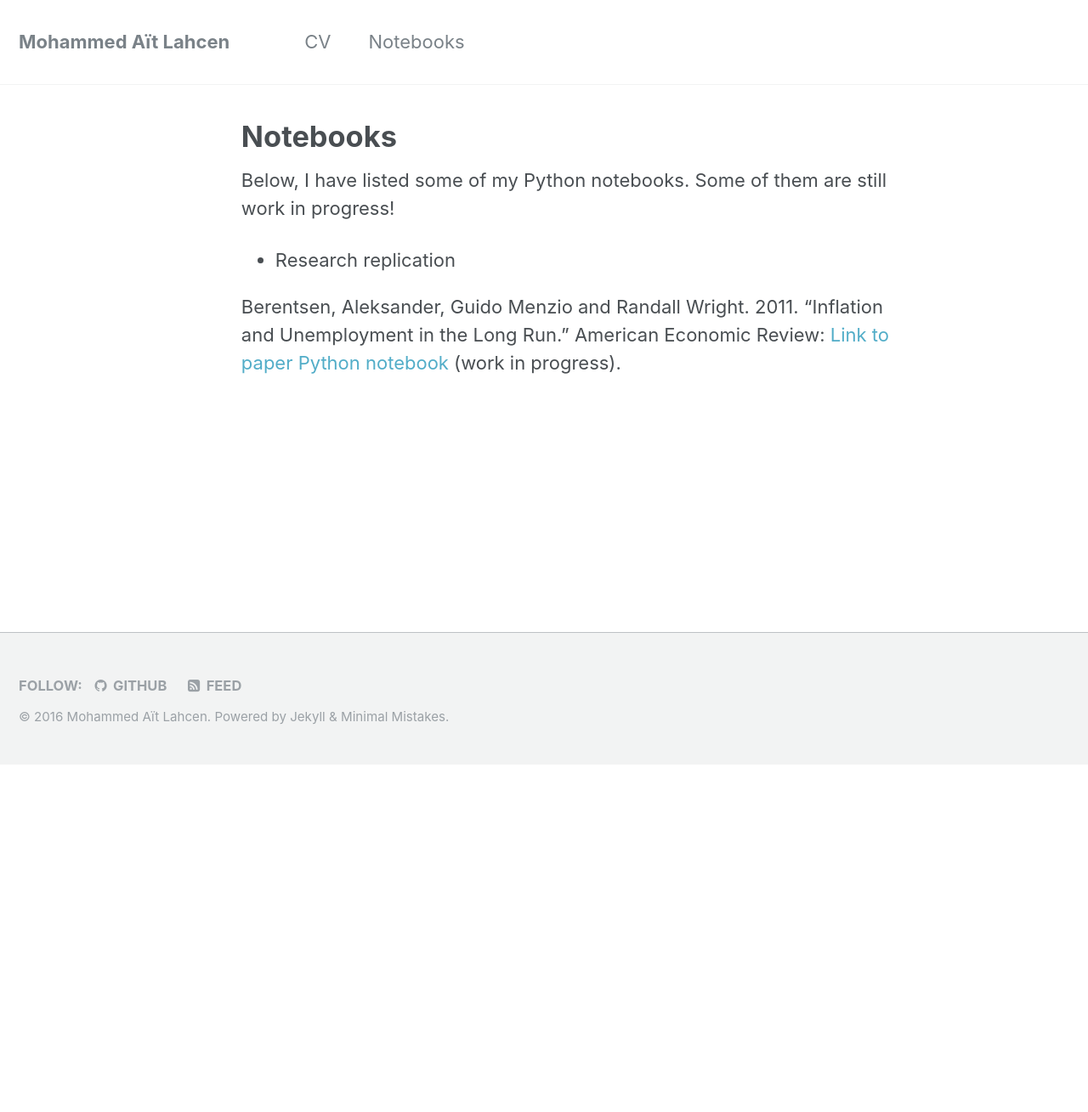
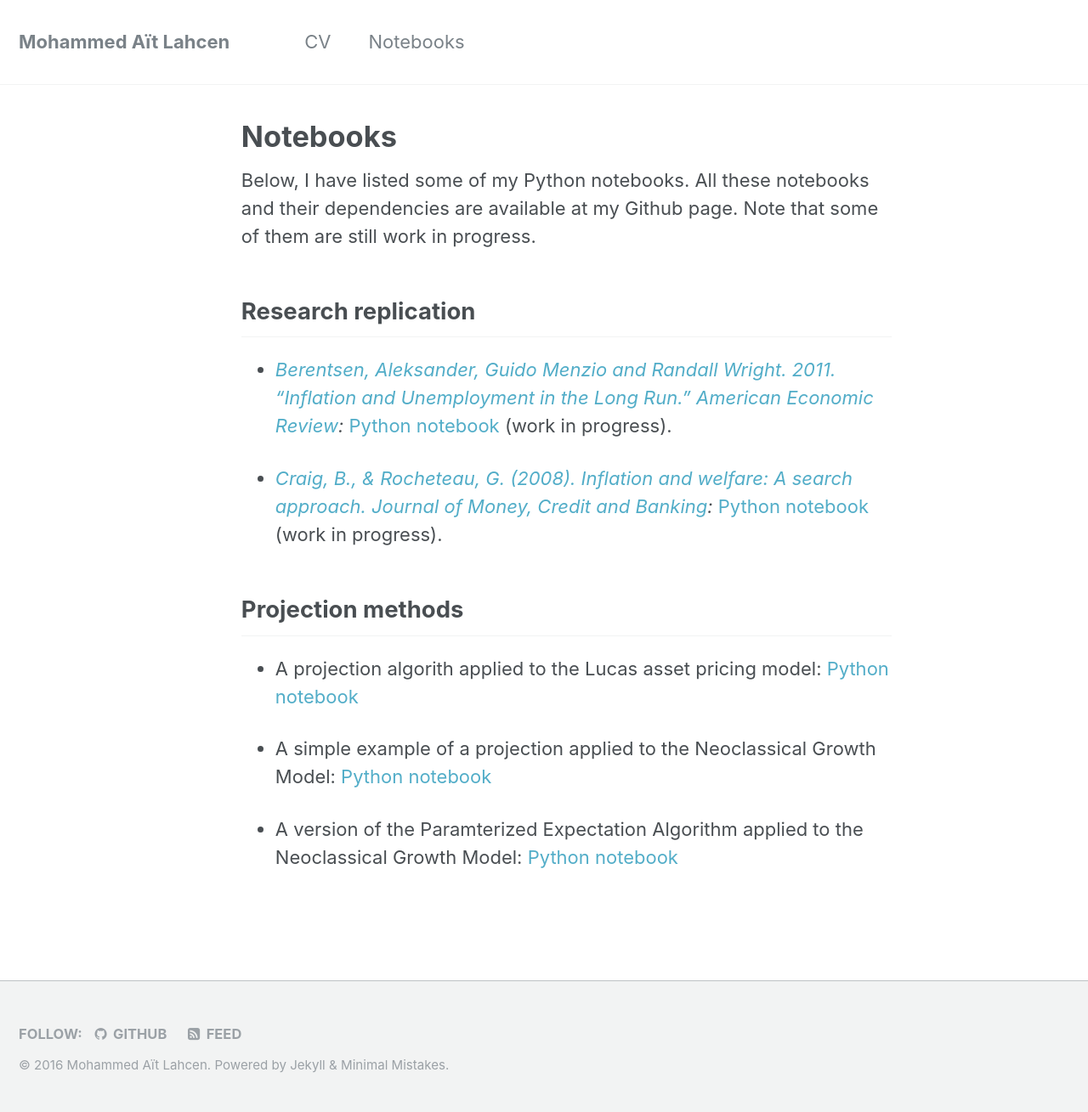
Before and after one commit to maitlahcen/maitlahcen.github.io, a Jekyll site: the page built from _pages/nb.md, in a window 1280 px wide. Shown: the whole page at 85% size. Built offline with Jekyll 4.4.1, drawn with Linux system fonts in a browser that asks for light colours; before the commit the page ends 900 px from its top, so only the background shows below that.

Commit message:
Added research replication and projection notebooks

```diff
--- a/_pages/nb.md
+++ b/_pages/nb.md
@@ -6,8 +6,18 @@ sitemap: true
 permalink: /nb
 ---
 
-Below, I have listed some of my Python notebooks. Some of them are still work in progress!
+Below, I have listed some of my Python notebooks. All these notebooks and their dependencies are available at my Github page. Note that some of them are still work in progress.
 
-* Research replication
+## Research replication
 
-Berentsen, Aleksander, Guido Menzio and Randall Wright. 2011. "Inflation and Unemployment in the Long Run." American Economic Review: [Link to paper](https://www.aeaweb.org/articles?id=10.1257/aer.101.1.371) [Python notebook](https://nbviewer.jupyter.org/github/maitlahcen/research_replication/blob/master/BMW/BMW_replication.ipynb) (work in progress).
+* *[Berentsen, Aleksander, Guido Menzio and Randall Wright. 2011. "Inflation and Unemployment in the Long Run." American Economic Review](https://www.aeaweb.org/articles?id=10.1257/aer.101.1.371):* [Python notebook](https://nbviewer.jupyter.org/github/maitlahcen/research_replication/blob/master/BMW/BMW_replication.ipynb) (work in progress).
+
+* *[Craig, B., & Rocheteau, G. (2008). Inflation and welfare: A search approach. Journal of Money, Credit and Banking](https://www.clevelandfed.org/en/newsroom-and-events/publications/discontinued-publications/policy-discussion-papers/pdp-0612-inflation-and-welfare.aspx):* [Python notebook](https://nbviewer.jupyter.org/github/maitlahcen/research_replication/blob/master/Craig-Rocheteau/Craig-Rocheteau_replication.ipynb) (work in progress).
+
+## Projection methods
+
+* A projection algorith applied to the Lucas asset pricing model: [Python notebook](https://nbviewer.jupyter.org/github/maitlahcen/Projection/blob/master/projection_lucas_apm.ipynb)
+
+* A simple example of a projection applied to the Neoclassical Growth Model: [Python notebook](https://nbviewer.jupyter.org/github/maitlahcen/Projection/blob/master/projection_ncgm.ipynb)
+
+* A version of the Paramterized Expectation Algorithm applied to the Neoclassical Growth Model: [Python notebook](https://nbviewer.jupyter.org/github/maitlahcen/Projection/blob/master/PEA_ncgm.ipynb)
```
